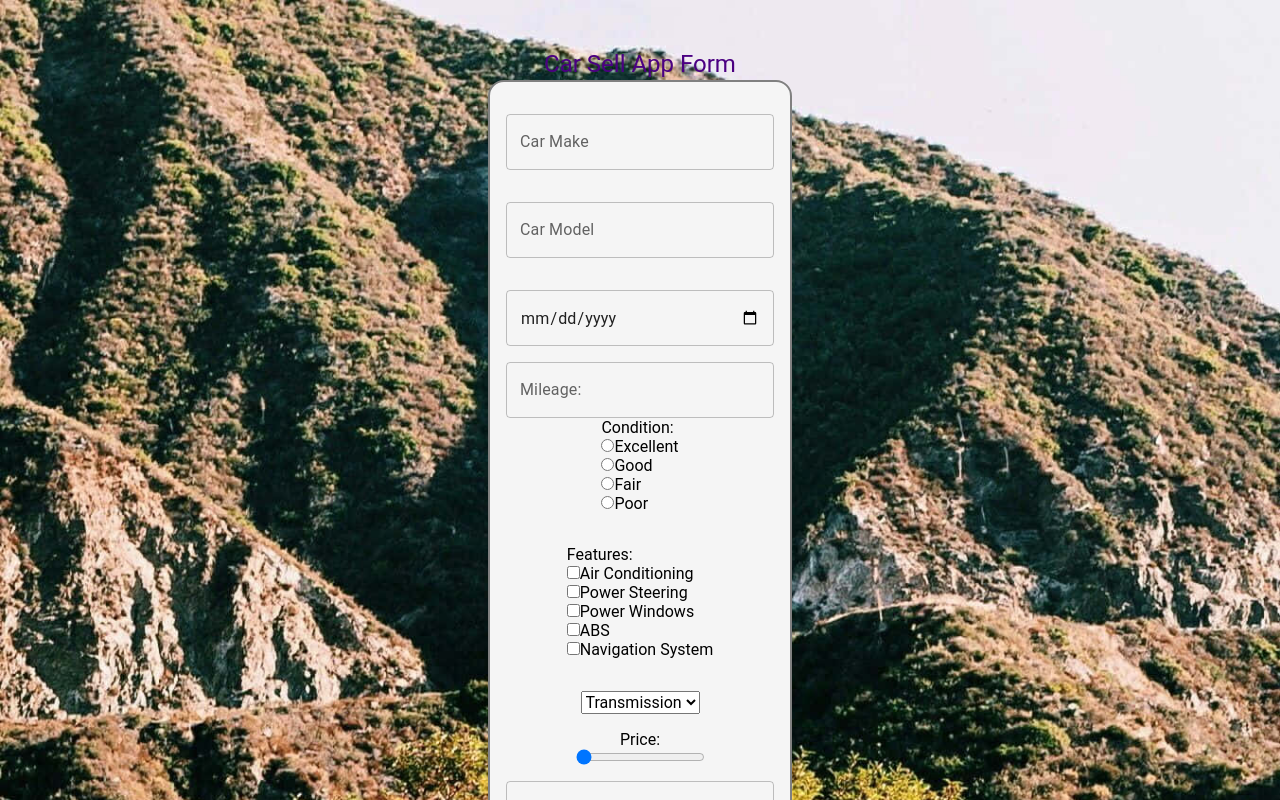
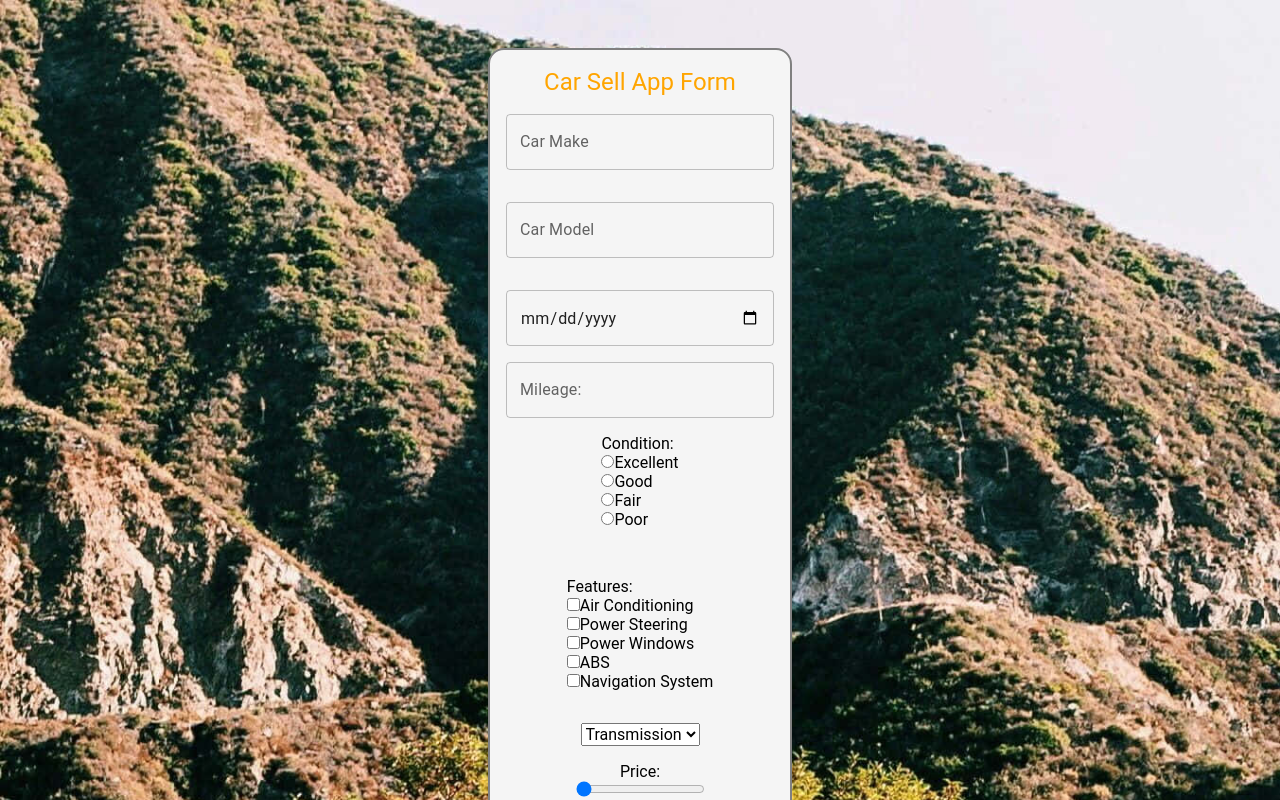
Before and after one commit to NBru-cee/carSellAppForm, a React (Vite) app: page / in a window 1280 px wide. Shown: the top 800 px of the page. Built offline with nearby package versions, Linux system fonts and the light colour scheme.

Commit message:
styled label

```diff
--- a/src/App.jsx
+++ b/src/App.jsx
@@ -46,9 +46,6 @@ function App() {
                   py="3rem"
                   className="wrapper"
             >
-                  <Typography variant="h5" color="indigo">
-                        Car Sell App Form
-                  </Typography>
                   <form
                         onSubmit={handleFormSubmit}
                         style={{
@@ -63,6 +60,9 @@ function App() {
                         }}
                         className="mainForm"
                   >
+                        <Typography variant="h5" color="orange">
+                              Car Sell App Form
+                        </Typography>
                         <TextField
                               label=" Car Make"
                               type="text"
@@ -101,7 +101,7 @@ function App() {
                               />
                         </label>
 
-                        <label>
+                        <label style={{ margin: "1rem 0" }}>
                               Condition: <br />
                               <label>
                                     <input
```
